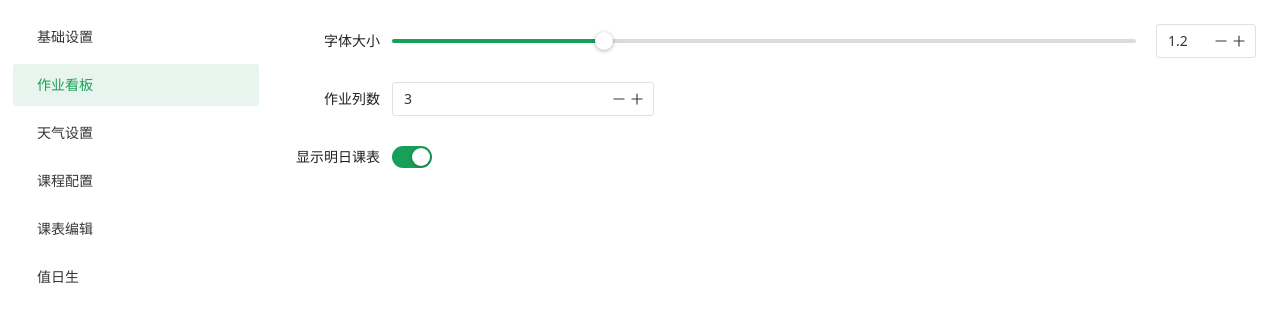
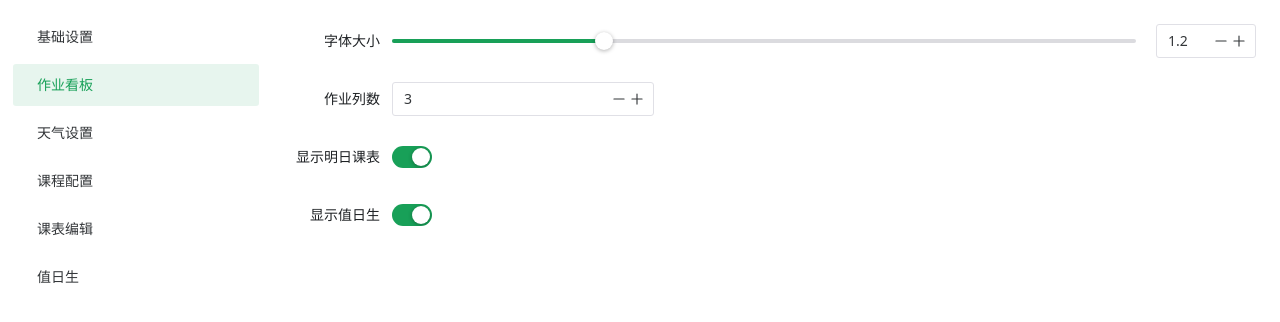
Before and after one commit to clansty/ClassTools, a Vue app: page /#/settings/homeworkViewer in a window 1280 px wide. Shown: the top 322 px of the page. Built offline with nearby package versions, Linux system fonts and the light colour scheme.

Commit message:
feat: 值日生以卡片显示

```diff
--- a/src/renderer/src/language/zh_CN.yaml
+++ b/src/renderer/src/language/zh_CN.yaml
@@ -30,6 +30,7 @@ settings:
   homeworkViewerSize: 字体大小
   homeworkViewerCols: 作业列数
   showTomorrowSchedule: 显示明日课表
+  showDuty: 显示值日生
   routes:
     basic: 基础设置
     homeworkViewer: 作业看板
--- a/src/renderer/src/stores/settings.ts
+++ b/src/renderer/src/stores/settings.ts
@@ -48,6 +48,7 @@ const useSettings = createAutoUpdateStorage('settings', {
   homeworkViewerSize: 1.2,
   homeworkViewerCols: 3,
   showTomorrowSchedule: true,
+  showDuty: true,
 });
 
 export default useSettings;
--- a/src/renderer/src/views/HomeworkView.vue
+++ b/src/renderer/src/views/HomeworkView.vue
@@ -7,6 +7,7 @@ import { useNow } from '@vueuse/core';
 import useHomeworks from '../stores/homeworks';
 import { computed } from 'vue';
 import ScheduleDisplay from '../components/ScheduleDisplay.vue';
+import HomeworkDisplay from '../components/HomeworkDisplay.vue';
 
 const settings = useSettings();
 const homeworks = useHomeworks();
@@ -29,12 +30,21 @@ const groupedHomeworks = computed(() => {
     current++;
     if (current === settings.value.homeworkViewerCols) current = 0;
   }
+  if (isDutyShown.value) {
+    result[current].今日值日生 = '';
+  }
   return result;
 });
 const tomorrowWeekday = computed(() =>
   new Date(now.value.getTime() + 1000 * 60 * 60 * 24).getDay());
 const isScheduleShown = computed(() => // 要确保明天有课
   settings.value.showTomorrowSchedule && settings.value.schedule.some(session => session[tomorrowWeekday.value]));
+const isDutyShown = computed(() =>
+  settings.value.showDuty &&
+  Object.entries(settings.value.duty[now.value.getDay()])
+    .some(([type, student]) => student));
+
+console.log(Object.entries(settings.value.duty[now.value.getDay()]));
 
 const editHomework = () => window.ipcRenderer.send('window:open', 'homeworkEdit');
 const minimize = () => window.ipcRenderer.send('window:minimize');
@@ -45,7 +55,6 @@ const close = () => window.close();
   <n-layout position="absolute" :style="`font-size: ${settings.homeworkViewerSize}vw`">
     <n-layout-header class="header">
       <n-time :time="homeworks.date" format="yyyy 年 M 月 d 日作业" style="font-size: 1.3em"/>
-      <!-- TODO: 值日生显示在这里 -->
     </n-layout-header>
     <n-layout-content has-sider position="absolute" style="top: 3.5em; bottom: 40px" content-style="padding: 0 1em">
       <!-- 不加这个 style 的话，子容器会被上下撑开 -->
@@ -56,6 +65,8 @@ const close = () => window.close();
                   style="--n-font-size: 1em; --n-title-font-size: 1.2em"
                   content-style="word-wrap: break-word; white-space: pre-wrap; font-size: 1em">
             {{ content }}
+            <!-- 值日生显示，借一下作业组件 -->
+            <HomeworkDisplay :homeworks="settings.duty[now.getDay()]" v-if="subject==='今日值日生'"/>
           </n-card>
         </n-gi>
       </n-grid>
--- a/src/renderer/src/views/settings/HomeworkViewer.vue
+++ b/src/renderer/src/views/settings/HomeworkViewer.vue
@@ -32,5 +32,10 @@ const handleSelectFile = () => {
     >
       <n-switch v-model:value="settings.showTomorrowSchedule"/>
     </n-form-item>
+    <n-form-item
+      :label="locale.settings.showDuty"
+    >
+      <n-switch v-model:value="settings.showDuty"/>
+    </n-form-item>
   </n-form>
 </template>
```
